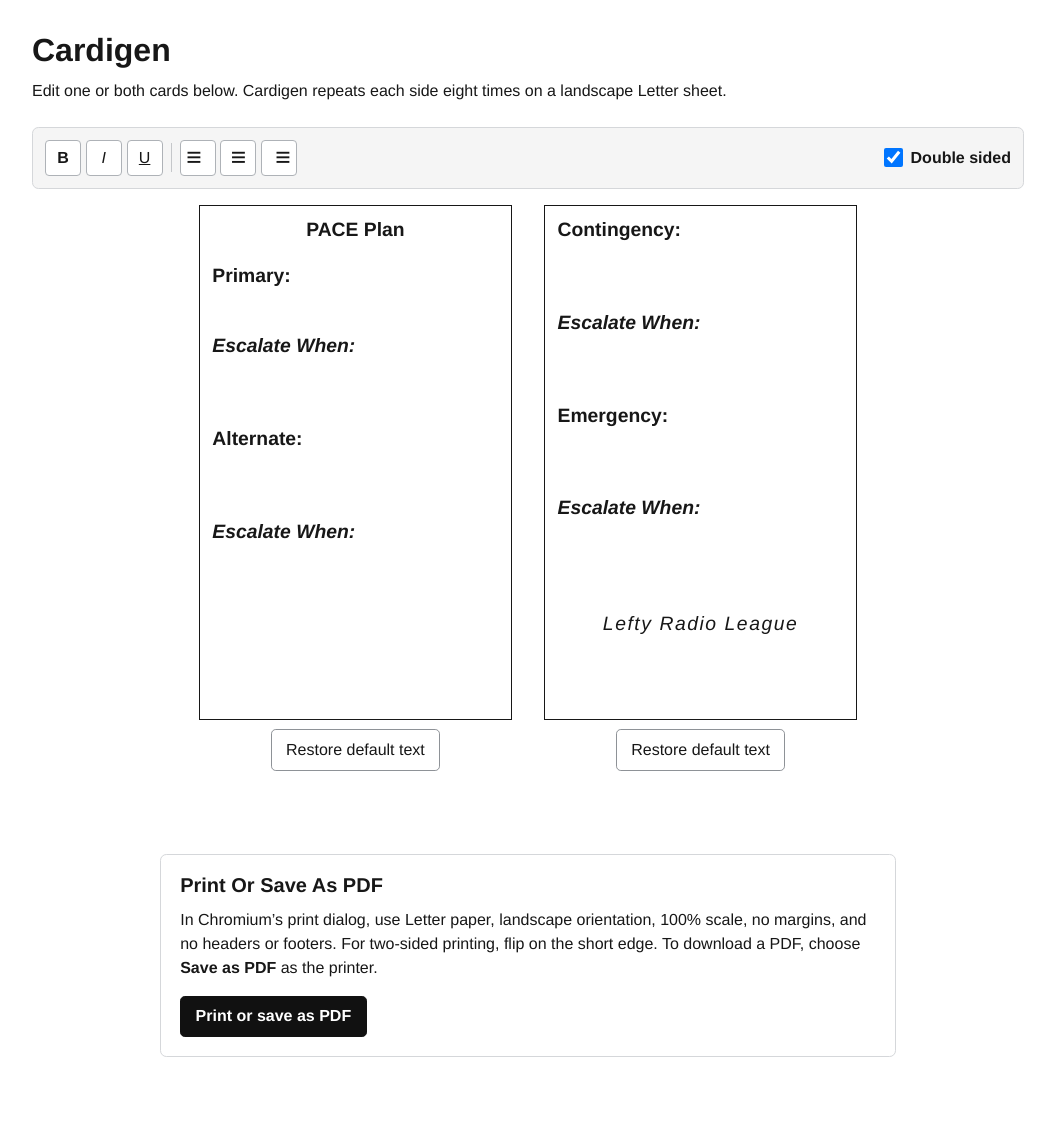
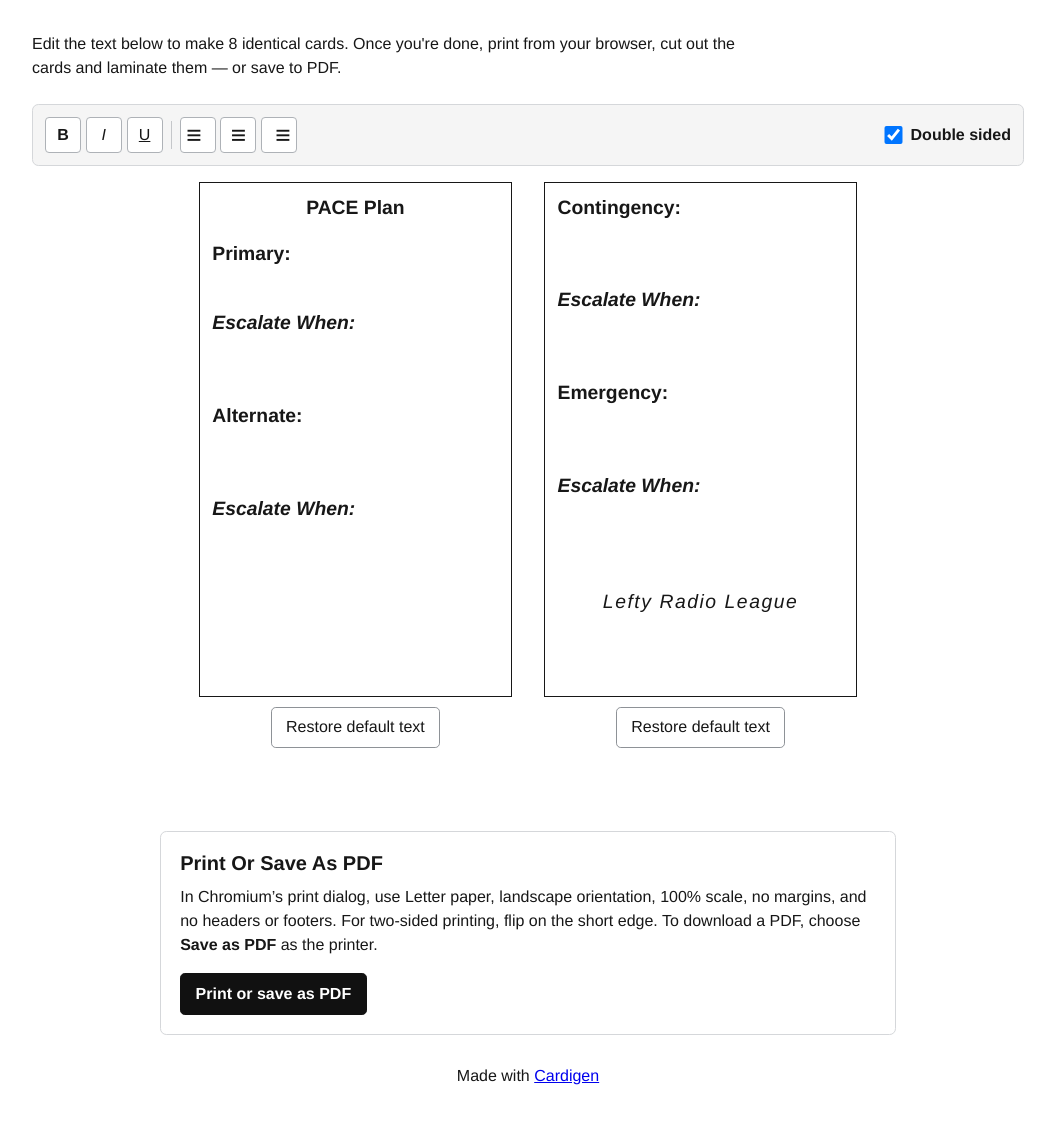
Before and after one commit to DecentralizedDan/cardigen, a plain HTML site: page index.html in a window 1280 px wide. Shown: the whole page, without its empty margins (112-1167 px from the left). Drawn offline with Linux system fonts and the light colour scheme.

Commit message:
Refocus Cardigen page copy

```diff
--- a/index.html
+++ b/index.html
@@ -19,10 +19,11 @@
   <body>
     <main class="app-shell">
       <header class="app-header">
-        <h1>Cardigen</h1>
+        <h1 class="visually-hidden">Make PACE Cards</h1>
         <p>
-          Edit one or both cards below. Cardigen repeats each side eight times
-          on a landscape Letter sheet.
+          Edit the text below to make 8 identical cards. Once you're done, print
+          from your browser, cut out the cards and laminate them — or save to
+          PDF.
         </p>
       </header>
 
@@ -125,6 +126,15 @@
           Print or save as PDF
         </button>
       </section>
+
+      <footer class="cardigen-credit">
+        Made with
+        <a
+          href="https://github.com/DecentralizedDan/cardigen"
+          target="_blank"
+          rel="noopener noreferrer"
+        >Cardigen</a>
+      </footer>
     </main>
 
     <div id="print-root" aria-hidden="true"></div>
--- a/styles.css
+++ b/styles.css
@@ -29,20 +29,25 @@ button {
   color: inherit;
 }
 
+.visually-hidden {
+  position: absolute;
+  width: 1px;
+  height: 1px;
+  overflow: hidden;
+  clip: rect(0 0 0 0);
+  clip-path: inset(50%);
+  white-space: nowrap;
+}
+
 .app-shell {
   width: min(100% - 2rem, 62rem);
   margin: 0 auto;
   padding: 2rem 0 3rem;
 }
 
-.app-header h1 {
-  margin: 0;
-  font-size: 2rem;
-}
-
 .app-header p {
   max-width: 46rem;
-  margin: 0.6rem 0 0;
+  margin: 0;
   line-height: 1.5;
 }
 
@@ -252,6 +257,12 @@ button {
   line-height: 1.5;
 }
 
+.cardigen-credit {
+  margin-top: 2rem;
+  font-size: 1rem;
+  text-align: center;
+}
+
 #print-root {
   display: none;
 }
```
